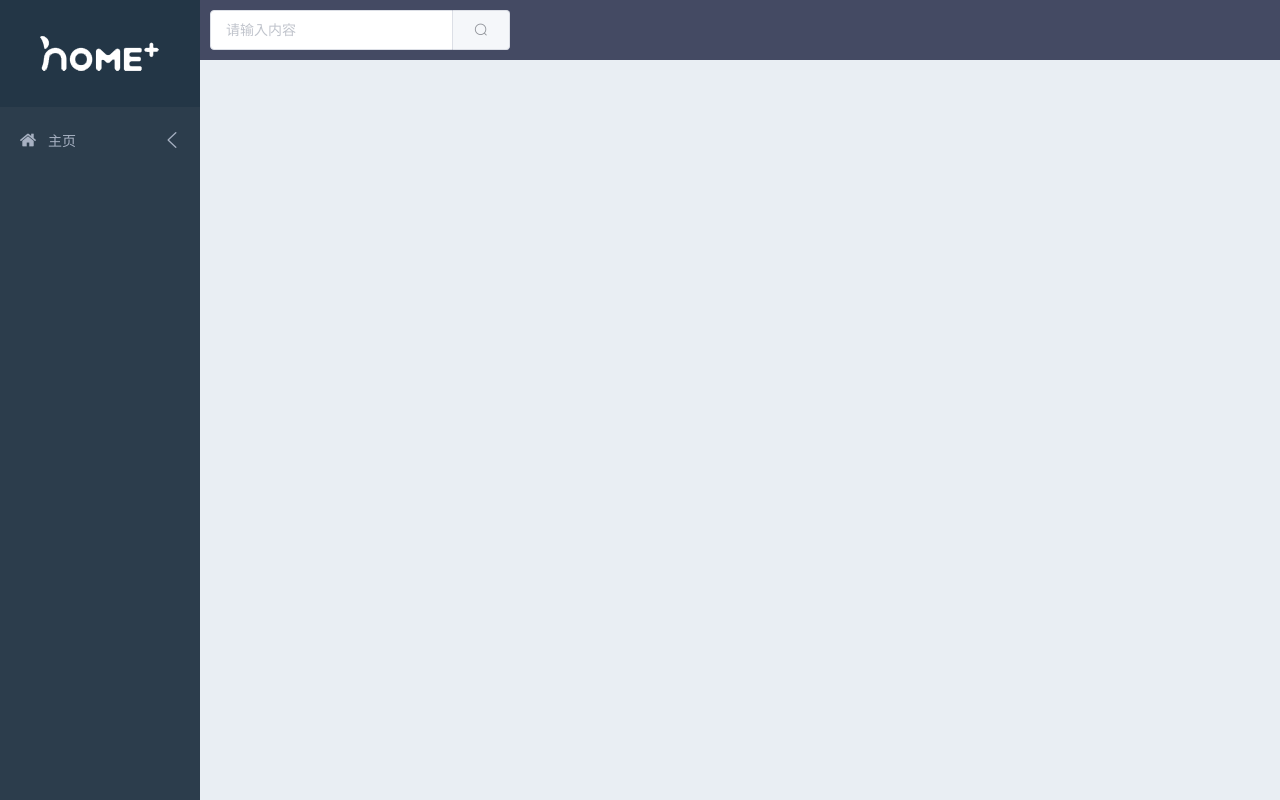
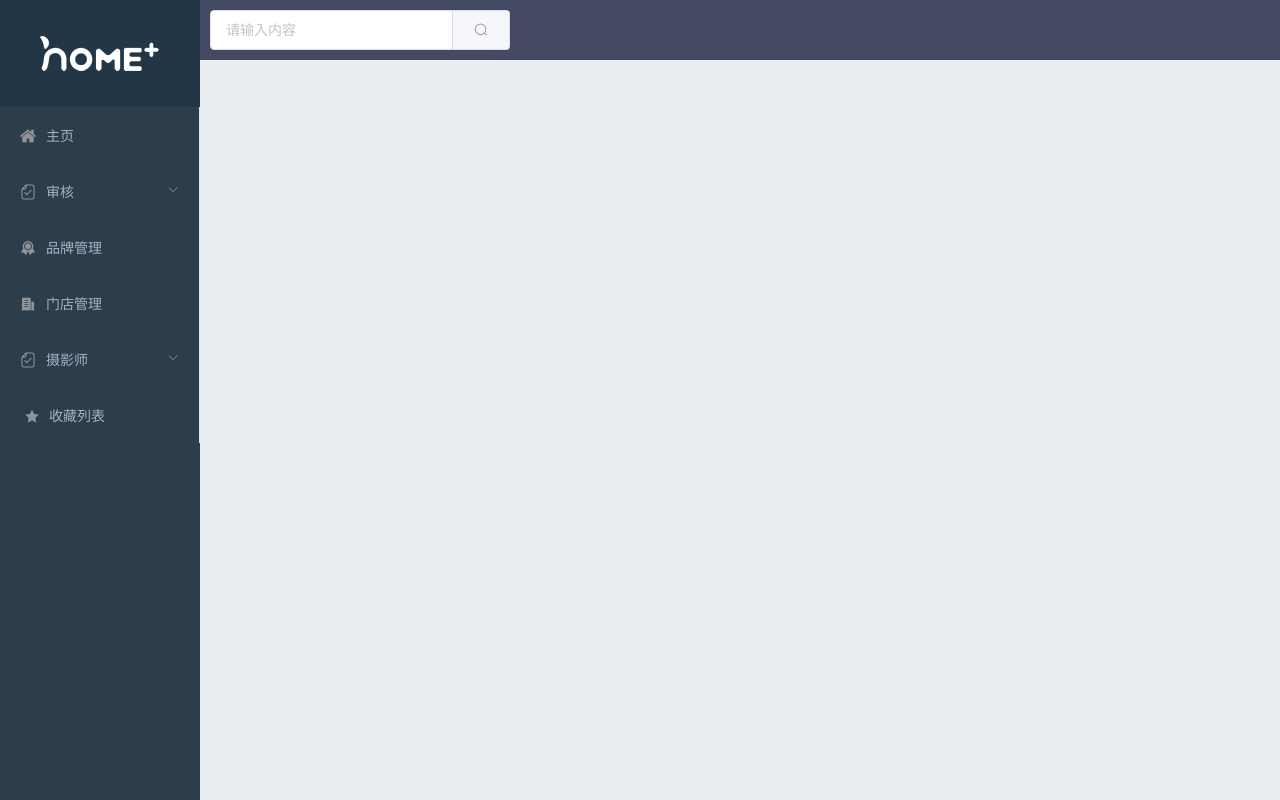
Before and after one commit to chengxiaowan/hanse-management-system, a Vue app: page / in a window 1280 px wide. Shown: the top 800 px of the page. Built offline with nearby package versions, Linux system fonts and the light colour scheme; sample sign-in values are in the browser's storage.

Commit message:
基本搭好架子

```diff
--- a/src/pages/Home.vue
+++ b/src/pages/Home.vue
@@ -4,14 +4,54 @@
       <div class="aside-title">
         <img src="../assets/image/HOME.png" alt />
       </div>
-      <ul class="nav">
-        <li>
-          <router-link to="/index">
-            <i class="iconfont icon-zhuye"></i> 主页
-            <em class="iconfont icon-xiazai6"></em>
-          </router-link>
-        </li>
-      </ul>
+      <el-menu
+        :default-active="this.$route.path"
+        class="el-menu-vertical-demo"
+        @open="handleOpen"
+        @close="handleClose"
+        background-color="#2C3D4C"
+        text-color="#A7B1C2"
+        active-text-color="#ffd04b"
+        router
+      >
+        <el-menu-item index="/index">
+          <i class="iconfont icon-zhuye" style="margin-right:10px;"></i>
+          <span slot="title">主页</span>
+        </el-menu-item>
+        <el-submenu index="1">
+          <template slot="title">
+            <i class="iconfont icon-shenhe" style="margin-right:10px;"></i>
+            <span>审核</span>
+          </template>
+          <el-menu-item-group>
+            <el-menu-item index="/goods">产品审核</el-menu-item>
+            <el-menu-item index="/service">服务审核</el-menu-item>
+            <el-menu-item index="/shops">门店审核</el-menu-item>
+          </el-menu-item-group>
+        </el-submenu>
+        <el-menu-item index="/brand">
+          <i class="iconfont icon-pinpaiguanli" style="margin-right:10px;"></i>
+          <span slot="title">品牌管理</span>
+        </el-menu-item>
+        <el-menu-item index="/offlineshop">
+          <i class="iconfont icon-jiudian" style="margin-right:10px;"></i>
+          <span slot="title">门店管理</span>
+        </el-menu-item>
+        <el-submenu index="2">
+          <template slot="title">
+            <i class="iconfont icon-shenhe" style="margin-right:10px;"></i>
+            <span>摄影师</span>
+          </template>
+          <el-menu-item-group>
+            <el-menu-item index="/studio">旅拍工作室</el-menu-item>
+            <el-menu-item index="/shot">旅拍服务</el-menu-item>
+          </el-menu-item-group>
+        </el-submenu>
+        <el-menu-item index="/index/CollectList">
+          <i class="el-icon-star-on"></i>
+          <span slot="title">收藏列表</span>
+        </el-menu-item>
+      </el-menu>
     </el-aside>
     <el-container>
       <el-header>
@@ -56,7 +96,7 @@ export default {
       head: "", //存放头像
       username: "常州寒舍信息科技有限公司", //用户名
       showUser: false,
-      activeName: '1',
+      activeName: "1"
     };
   },
   methods: {
@@ -66,6 +106,14 @@ export default {
     },
     noShow() {
       this.showUser = false;
+    },
+
+    //导航栏的 我也不知道干啥的
+    handleOpen(key, keyPath) {
+      console.log(key, keyPath);
+    },
+    handleClose(key, keyPath) {
+      console.log(key, keyPath);
     },
     //检测是否登录
     isLogin() {
@@ -217,33 +265,4 @@ body > .el-container {
   width: 40px;
   height: 40px;
 }
-
-.nav {
-  margin-top: 13px;
-}
-
-.nav > li {
-  height: 40px;
-  font-size: 14px;
-  font-weight: 400;
-  line-height: 40px;
-}
-
-.nav > li:hover {
-  background: #233646;
-}
-
-.nav > li > a {
-  color: #a7b1c2;
-  margin-left: 20px;
-}
-
-.nav > li > a > i {
-  margin-right: 8px;
-}
-
-.nav > li > a > em {
-  float: right;
-  margin-right: 20px;
-}
 </style>
--- /dev/null
+++ b/src/pages/home/brand.vue
@@ -0,0 +1,15 @@
+<template>
+    <div>
+        这里是============={{info}}
+    </div>
+</template>
+<script>
+export default {
+    name:"brand",
+    data(){
+        return{
+            info:"品牌管理"
+        }
+    }
+}
+</script>
--- /dev/null
+++ b/src/pages/home/goods.vue
@@ -0,0 +1,15 @@
+<template>
+    <div>
+        这里是============={{info}}
+    </div>
+</template>
+<script>
+export default {
+    name:"goods",
+    data(){
+        return{
+            info:"产品审核"
+        }
+    }
+}
+</script>
--- /dev/null
+++ b/src/pages/home/offlineshop.vue
@@ -0,0 +1,15 @@
+<template>
+    <div>
+        这里是============={{info}}
+    </div>
+</template>
+<script>
+export default {
+    name:"offlineshop",
+    data(){
+        return{
+            info:"门店管理"
+        }
+    }
+}
+</script>
--- /dev/null
+++ b/src/pages/home/service.vue
@@ -0,0 +1,15 @@
+<template>
+    <div>
+        这里是============={{info}}
+    </div>
+</template>
+<script>
+export default {
+    name:"service",
+    data(){
+        return{
+            info:"服务审核"
+        }
+    }
+}
+</script>
--- /dev/null
+++ b/src/pages/home/shop.vue
@@ -0,0 +1,15 @@
+<template>
+    <div>
+        这里是============={{info}}
+    </div>
+</template>
+<script>
+export default {
+    name:"shops",
+    data(){
+        return{
+            info:"门店审核"
+        }
+    }
+}
+</script>
--- /dev/null
+++ b/src/pages/home/shot.vue
@@ -0,0 +1,15 @@
+<template>
+    <div>
+        这里是============={{info}}
+    </div>
+</template>
+<script>
+export default {
+    name:"shot",
+    data(){
+        return{
+            info:"旅拍管理"
+        }
+    }
+}
+</script>
--- /dev/null
+++ b/src/pages/home/studio.vue
@@ -0,0 +1,15 @@
+<template>
+    <div>
+        这里是============={{info}}
+    </div>
+</template>
+<script>
+export default {
+    name:"studio",
+    data(){
+        return{
+            info:"旅拍工作室"
+        }
+    }
+}
+</script>
--- a/src/plugins/router.js
+++ b/src/plugins/router.js
@@ -4,30 +4,82 @@ import VueRouter from 'vue-router';
 import Home from '../pages/Home.vue';
 import login from '../pages/login.vue';
 import logon from '../pages/logon.vue';
-import index from '../pages/index.vue';
+//首页子组件
+import index from '../pages/home/index.vue';
+import goods from '../pages/home/goods.vue';
+import shops from '../pages/home/shop.vue';
+import service from '../pages/home/service.vue';
+import offlineshop from '../pages/home/offlineshop.vue'
+import brand from '../pages/home/brand.vue'
+import studio from '../pages/home/studio.vue'
+import shot from '../pages/home/shot.vue'
+
+
+
+
 Vue.use(VueRouter);
 
 
-let routes = [
-    {
-        path:'/',
-        component:Home,
-        children:[{
-            path:'index',
-            name:'index',
-            component:index
-        }]
+let routes = [{
+        path: '/',
+        component: Home,
+        children: [
+            //首页
+            {
+                path: 'index',
+                name: 'index',
+                component: index
+            },
+            //产品审核
+            {
+                path: 'goods',
+                name: 'goods',
+                component: goods
+            },
+            {
+                path: 'shops',
+                name: 'shops',
+                component: shops
+            },
+            {
+                path: 'service',
+                name: 'service',
+                component: service
+            },
+            {
+                path:'offlineshop',
+                name:'offlineshop',
+                component:offlineshop,
+            },
+            {
+                path:'brand',
+                name:'brand',
+                component:brand,
+            },
+            {
+                path:'studio',
+                name:'studio',
+                component:studio,
+            },
+            {
+                path:'shot',
+                name:'shot',
+                component:shot
+            }
+        ]
     },
     {
-        path:'/login',
-        name:'login',
-        component:login
+        path: '/login',
+        name: 'login',
+        component: login
     },
     {
-        path:'/logon',
-        component:logon
+        path: '/logon',
+        component: logon
     },
 
 ];
-let router = new VueRouter({routes});
+let router = new VueRouter({
+    routes
+});
 export default router;
```
Also changed, not shown: src/pages/home/index.vue (renamed from src/pages/index.vue).
